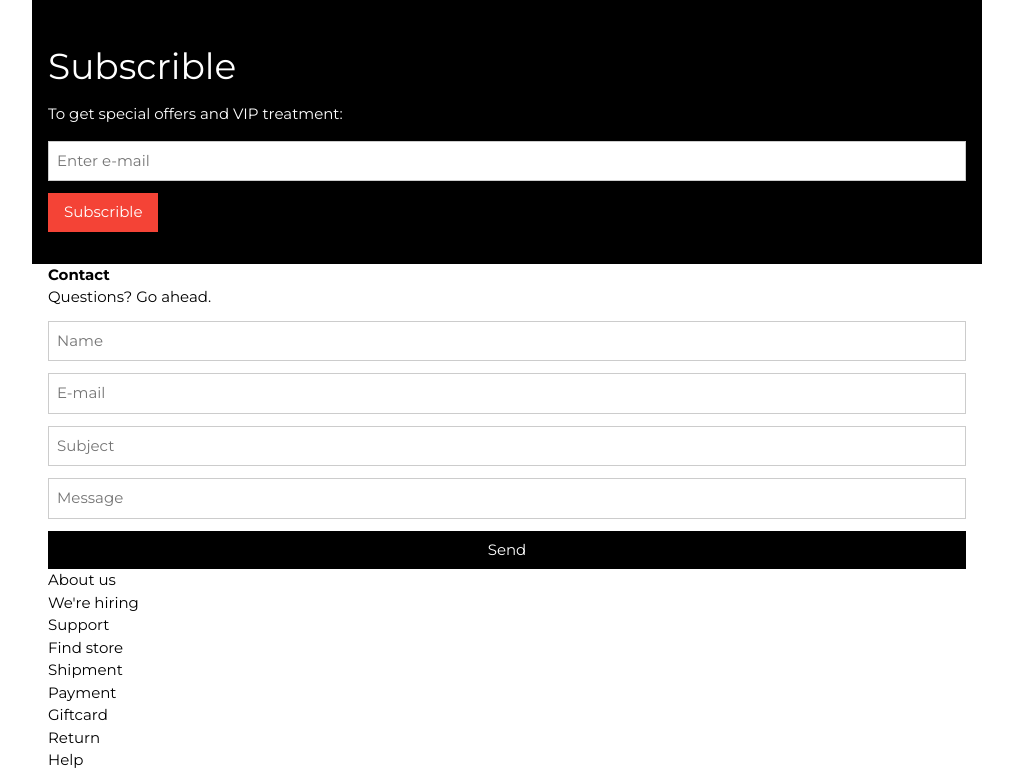
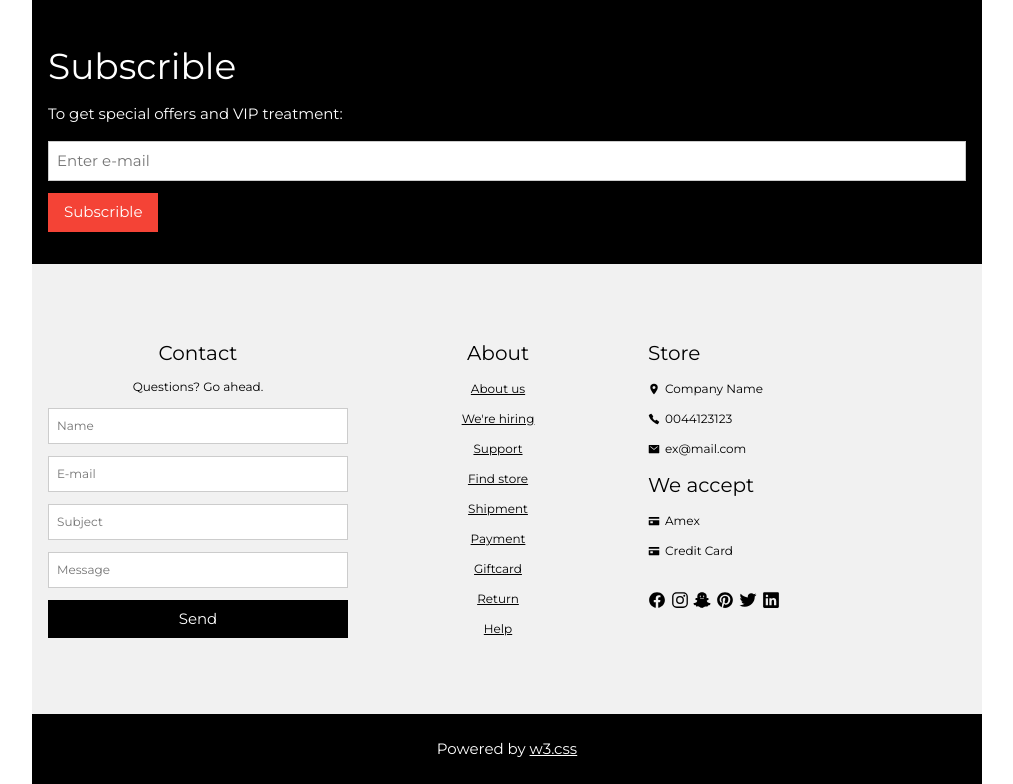
Before and after one commit to tranthientam293/clothing-store, a plain HTML site: page index.html in a window 1280 px wide. Shown: the part 1415-2199 px from the top of the page, without its empty margins (258-1271 px from the left). Drawn offline with nearby package versions, Linux system fonts and the light colour scheme.

Commit message:
update more-info & footer

```diff
--- a/css/_base.css
+++ b/css/_base.css
@@ -21,18 +21,12 @@ li {
   list-style-type: none;
 }
 
-/* ul,
-li {
-  width: 100%;
-} */
-
 a {
   display: block;
   text-decoration: none;
   font: inherit;
   color: inherit;
 
-  width: 100%;
 }
 
 img {
@@ -83,7 +77,7 @@ input {
 /* ************** */
 
 .heading-primary {
-  font-size: 64px;
+  font-size: clamp(36px, calc(8px + 4.6vw), 64px);
   font-weight: 400;
   line-height: calc(96 / 64);
 
@@ -110,6 +104,7 @@ input {
   line-height: calc(54 / 36);
 
   color: var(--white-01);
+
   margin: 10px 0;
 }
 
@@ -120,8 +115,10 @@ input {
   position: absolute;
   top: 0;
   left: 0;
+
   color: var(--white-01);
   background-color: var(--black-01);
+
   padding-inline: 8px;
 
   z-index: 1000;
@@ -137,8 +134,10 @@ input {
   position: absolute;
   top: 0;
   left: 0;
+
   color: var(--white-01);
   background-color: var(--black-01);
+
   padding-inline: 8px;
 
   z-index: 1000;
--- a/css/_components.css
+++ b/css/_components.css
@@ -9,6 +9,8 @@
 .btn:hover {
   background-color: var(--gray-01);
   color: var(--black-01);
+
+  transition: all 0.5s;
 }
 
 /* ************** */
--- a/css/_global.css
+++ b/css/_global.css
@@ -14,4 +14,8 @@
   --black-01: #000;
 
   --red-01: #f44336;
+
+  /* DIMENSION */
+
+  --sidebar-width: 250px;
 }
--- a/css/_layout.css
+++ b/css/_layout.css
@@ -4,7 +4,7 @@
   margin: 0 auto;
 }
 .wrapper {
-  margin-left: 250px;
+  margin-left: var(--sidebar-width);
 }
 
 .container {
@@ -13,9 +13,7 @@
 }
 
 .nav-container {
-  width: 250px;
-
-  background-color: brown;
+  width: var(--sidebar-width);
 }
 
 .grid {
@@ -30,10 +28,23 @@
   row-gap: var(--row-gap);
 }
 
-.grid--2-cols {
-  --grid-col: 2;
-}
-
 .grid--4-cols {
   --grid-col: 4;
 }
+
+.flex-row {
+  --justify-content-value: flex-start;
+  --align-item-value: flex-start;
+
+  display: flex;
+  align-items: var(--align-item-value);
+  justify-content: var(--justify-content-value);
+}
+
+.flex-row-spacing {
+  --justify-content-value: space-between;
+}
+
+.flex-row-center {
+  --align-item-value: center;
+}
--- a/css/_main.css
+++ b/css/_main.css
@@ -12,7 +12,6 @@
 }
 
 .logo-box {
-  /* background-color: blueviolet; */
   padding: 16px;
 }
 
@@ -32,21 +31,24 @@
 
 .nav-item {
   font-family: var(--ff-2);
-  font-weight: 400;
+  font-weight: 700;
   font-size: 18px;
-  font-weight: 700;
 
   color: var(--gray-03);
 }
 
 .nav-item:hover > .subnav {
   display: block;
+
+  transition: all 1s;
 }
 
 .nav-item:hover > .nav-link,
 .subnav-item:hover .nav-link {
   color: var(--black-01);
   background-color: var(--gray-01);
+
+  transition: all 1s;
 }
 
 .nav-link {
@@ -77,11 +79,24 @@
   color: var(--white-01);
 }
 
+.m-navbar-icon-box {
+  height: 88px;
+}
+
+.m-navbar-icon-box:hover .navbar-icon {
+  color: var(--black-01);
+  background-color: var(--gray-01);
+}
+
+.m-navbar-icon-box:hover {
+  background-color: var(--gray-01);
+}
+
 .navbar-icon {
   font-size: 24px;
 
   color: var(--white-01);
-  padding: 16px;
+  margin: 50% 16px;
 }
 
 /* ************** */
@@ -91,19 +106,15 @@
   display: flex;
   justify-content: space-between;
   align-items: center;
+
   padding: 0 16px;
 }
 
 .header-title {
   font-weight: 400;
   font-size: 24px;
+
   margin-block: 24px;
-}
-
-.header-link-box {
-  display: flex;
-  justify-content: space-between;
-  align-items: center;
 }
 
 .header-link-box ion-icon {
@@ -125,6 +136,8 @@
   font-size: 18px;
   line-height: calc(27 / 18);
   text-transform: uppercase;
+
+  padding: 12px 24px;
   margin-top: 5px;
 }
 
@@ -139,6 +152,67 @@
 /* ************** */
 /* MORE-INFO */
 /* ************** */
+.more-info {
+  background-color: var(--gray-02);
+}
+
+.more-info-box {
+  padding: 64px 0;
+}
+
+.more-info-item {
+  flex-basis: 300px;
+}
+.more-info-tilte {
+  font-size: 20px;
+  font-weight: 400;
+  margin: 10px 0;
+}
+
+.more-info-text,
+.more-info-form .form-input,
+.payment-item,
+.store-location-item {
+  font-size: 12px;
+  line-height: calc(18 / 12);
+}
+
 .more-info-form .btn {
   width: 100%;
 }
+
+.about-link {
+  font-size: 12px;
+  line-height: 18px;
+
+  text-decoration: underline;
+  margin: 12px 0;
+}
+
+.payment-item,
+.store-location-item {
+  gap: 5px;
+
+  margin: 12px 0;
+}
+
+.social-network {
+  font-size: 18px;
+  margin-top: 30px;
+}
+
+/* ************** */
+/* FOOTER */
+/* ************** */
+footer {
+  color: var(--white-01);
+  background-color: var(--black-01);
+}
+footer p {
+  padding-block: 24px;
+}
+
+.footer-link {
+  display: inline;
+  text-decoration: underline;
+}
--- a/css/_ultilities.css
+++ b/css/_ultilities.css
@@ -1,3 +1,3 @@
-.padding-0 {
-  padding-inline: 0;
+.center {
+  text-align: center;
 }
--- a/css/querry.css
+++ b/css/querry.css
@@ -13,4 +13,17 @@
   .m-navbar {
     display: flex;
   }
+
+  /* ************** */
+  /* HEADER */
+  /* ************** */
+  .grid--4-cols {
+    --grid-col: 2;
+  }
 }
+
+@media (max-width: 992px) {
+  .subheading-primary {
+    display: none;
+  }
+}
--- a/index.html
+++ b/index.html
@@ -66,7 +66,11 @@
           <div class="logo-box">
             <p class="logo">logo</p>
           </div>
-          <ion-icon name="menu" class="navbar-icon"></ion-icon>
+          <div class="m-navbar-icon-box center">
+            <a href="" class="m-navbar-link">
+              <ion-icon name="menu" class="navbar-icon"></ion-icon>
+            </a>
+          </div>
         </div>
 
         <!-- MAIN -->
@@ -75,7 +79,7 @@
           <section class="header">
             <div class="header-box">
               <h3 class="header-title">Jeans</h3>
-              <div class="header-link-box">
+              <div class="header-link-box flex-row .flex-row-spacing flex-row-center">
                 <a href="" class="header-link">
                   <ion-icon name="cart"></ion-icon>
                 </a>
@@ -254,10 +258,10 @@
           <!-- CONTACT -->
           <section class="more-info">
             <div class="container">
-              <div class="more-info-box">
-                <div class="more-info-contact">
-                  <h4 class="more-info-tilte">Contact</h4>
-                  <p class="more-info-text">Questions? Go ahead.</p>
+              <div class="more-info-box flex-row">
+                <div class="more-info-item contact">
+                  <h4 class="more-info-tilte center">Contact</h4>
+                  <p class="more-info-text center">Questions? Go ahead.</p>
                   <form action="" class="more-info-form">
                     <input type="text" class="form-input" placeholder="Name" />
                     <input
@@ -279,7 +283,9 @@
                   </form>
                 </div>
 
-                <ul class="more-info-about">
+                <ul class="more-info-item about center">
+                  <h4 class="more-info-tilte">About</h4>
+
                   <li class="about-item">
                     <a href="" class="about-link">About us</a>
                   </li>
@@ -308,13 +314,51 @@
                     <a href="" class="about-link">Help</a>
                   </li>
                 </ul>
-                <div class="more-info-store"></div>
+                <div class="more-info-item store">
+                  <div class="store-location">
+                    <h4 class="more-info-tilte">Store</h4>
+                    <p class="store-location-item flex-row flex-row-center">
+                      <ion-icon name="location-sharp"></ion-icon>
+                      Company Name
+                    </p>
+                    <p class="store-location-item flex-row flex-row-center">
+                      <ion-icon name="call-sharp"></ion-icon>
+                      0044123123
+                    </p>
+                    <p class="store-location-item flex-row flex-row-center">
+                      <ion-icon name="mail-sharp"></ion-icon>
+                      ex@mail.com
+                    </p>
+                  </div>
+                  <div class="payment">
+                    <h4 class="more-info-tilte flex-row flex-row-center">
+                      We accept
+                    </h4>
+                    <p class="payment-item flex-row flex-row-center">
+                      <ion-icon name="card-sharp"></ion-icon>
+                      Amex
+                    </p>
+                    <p class="payment-item flex-row flex-row-center">
+                      <ion-icon name="card-sharp"></ion-icon>Credit Card
+                    </p>
+                  </div>
+                  <div class="social-network">
+                    <ion-icon name="logo-facebook"></ion-icon>
+                    <ion-icon name="logo-instagram"></ion-icon>
+                    <ion-icon name="logo-snapchat"></ion-icon>
+                    <ion-icon name="logo-pinterest"></ion-icon>
+                    <ion-icon name="logo-twitter"></ion-icon>
+                    <ion-icon name="logo-linkedin"></ion-icon>
+                  </div>
+                </div>
               </div>
             </div>
           </section>
         </main>
 
-        <footer></footer>
+        <footer class="center">
+          <p>Powered by <a href="" class="footer-link">w3.css</a></p>
+        </footer>
       </div>
     </div>
     <script
```
